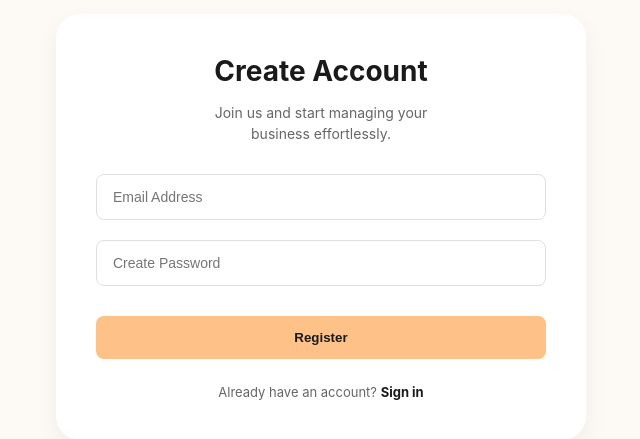
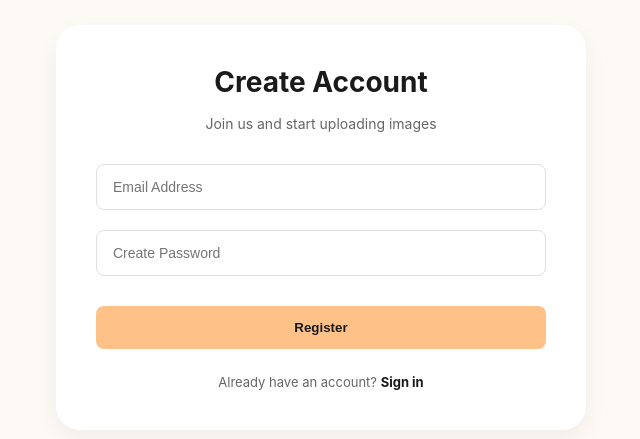
Before and after one commit to RoanYoskyTimane/image-processing-service-frontend, a React (Vite) app: page /register in a window 1280 px wide. Shown: the part 193-632 px from the top of the page, without its empty margins (319-959 px from the left). Built offline with nearby package versions, Linux system fonts and the light colour scheme.

Commit message:
Add Link between the login and register screen

```diff
--- a/src/pages/Login.tsx
+++ b/src/pages/Login.tsx
@@ -1,4 +1,5 @@
 import "../App.css";
+import { Link } from "react-router-dom";
 
 export default function Login() {
   return (
@@ -30,7 +31,7 @@ export default function Login() {
         </form>
 
         <div className="auth-footer">
-          Don't have an account? <span className="auth-link">Request Now</span>
+          Don't have an account? <Link to="/register" className="auth-link">Register</Link>
         </div>
       </div>
     </div>
--- a/src/pages/Register.tsx
+++ b/src/pages/Register.tsx
@@ -1,11 +1,13 @@
 import "../App.css";
+import { Link } from "react-router-dom";
+
 
 export default function Register() {
   return (
     <div className="auth-container">
       <div className="auth-card">
         <h1>Create Account</h1>
-        <p>Join us and start managing your <br/> business effortlessly.</p>
+        <p>Join us and start uploading images</p>
 
         <form>
           <div className="form-group">
@@ -18,7 +20,7 @@ export default function Register() {
         </form>
 
         <div className="auth-footer">
-          Already have an account? <span className="auth-link">Sign in</span>
+          Already have an account? <Link to="/login" className="auth-link">Sign in</Link>
         </div>
       </div>
     </div>
```
